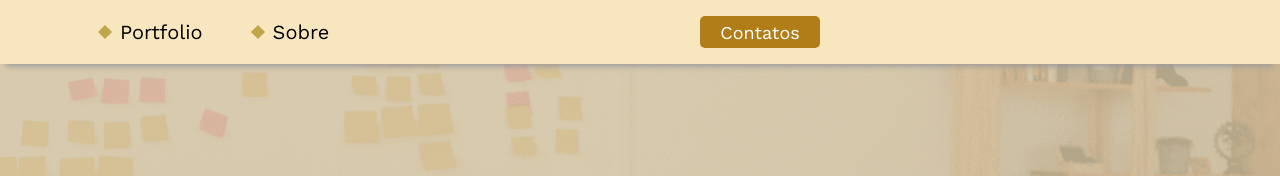
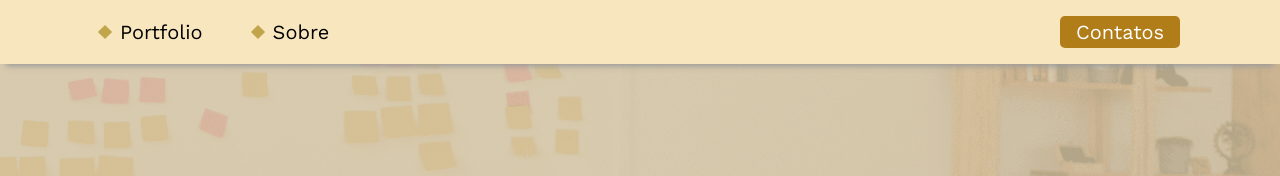
Before and after one commit to rgpolizeli/marcas-conectadas, a plain HTML site: page index.html in a window 1280 px wide. Shown: the top 176 px of the page. Drawn offline with nearby package versions, Linux system fonts and the light colour scheme.

Commit message:
correção botão contatos

```diff
--- a/index.html
+++ b/index.html
@@ -32,7 +32,7 @@
 				<a href="./index.html#section_about">Sobre</a>
 			</li>
 		</ul>
-		<a href="https://wa.me/5517997944812" target="blank"><button>Contatos</button></a>
+		<button><a href="https://wa.me/5517997944812" target="blank" style="text-decoration: none; color:white">Contatos</a></button>
 	</nav>
 
 	<section id="section_cover" class="section_introduction_cover">
```
